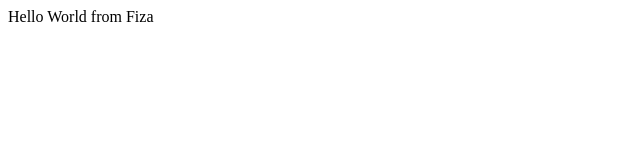
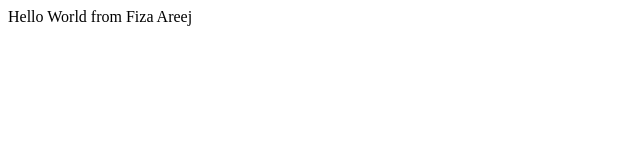
Before and after one commit to fiza-areej/Bootcamp2020, a plain HTML site: page index.html in a window 1280 px wide. Shown: the full height of the page, 0-640 px from the left. Drawn offline with Linux system fonts and the light colour scheme.

Commit message:
updatedfile.html

```diff
--- a/index.html
+++ b/index.html
@@ -4,7 +4,7 @@
 
     <title>Fiza Areej</title>
     <div>
-        Hello World from Fiza
+        Hello World from Fiza Areej
     </div>
 </head>
 <body>
```
Also changed, not shown: 1 other file.
